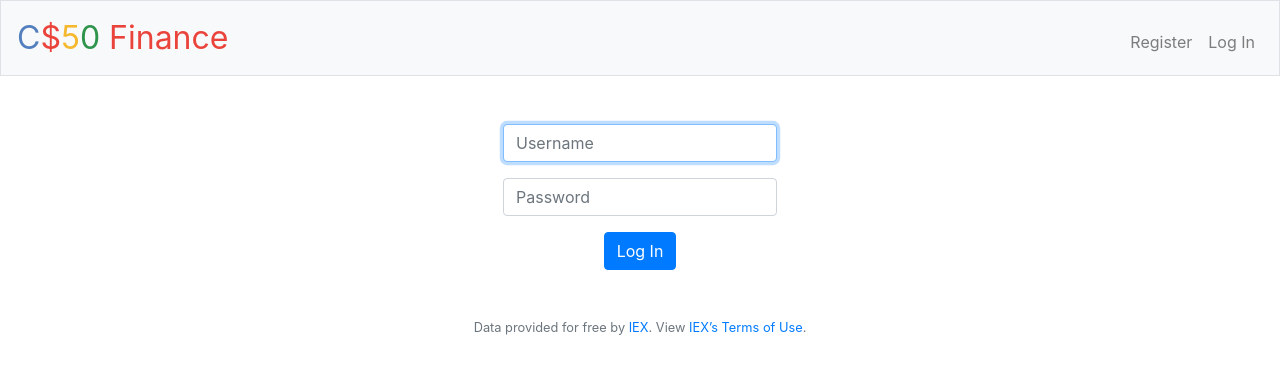
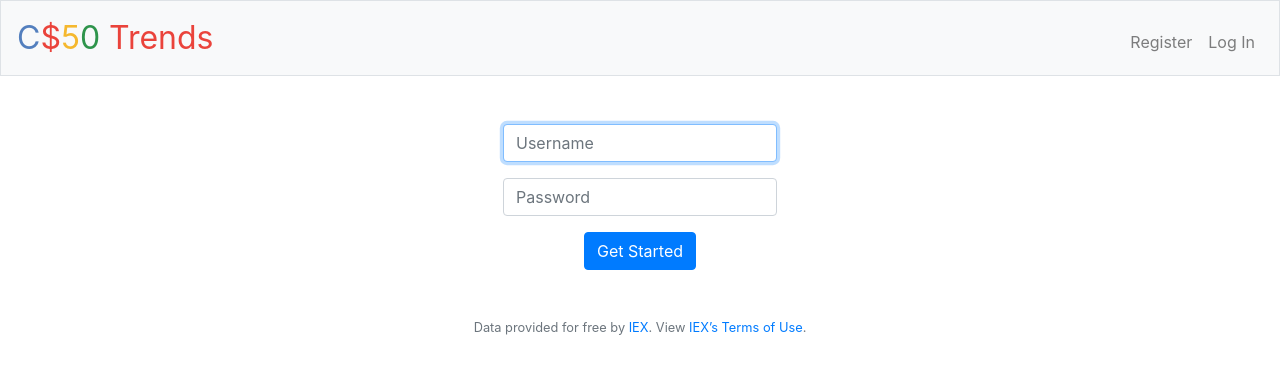
Before and after one commit to Roberte20/csproject, a Flask app: page /login in a window 1280 px wide. Shown: the top 374 px of the page. Run offline with Flask 2, Linux system fonts and the light colour scheme; some libraries are stand-ins or nearby versions.

Commit message:
Changed Layout

```diff
--- a/templates/layout.html
+++ b/templates/layout.html
@@ -20,14 +20,14 @@
         <script src="https://cdnjs.cloudflare.com/ajax/libs/popper.js/1.14.7/umd/popper.min.js"></script>
         <script src="https://stackpath.bootstrapcdn.com/bootstrap/4.3.1/js/bootstrap.min.js"></script>
 
-        <title>C$50 Finance: {% block title %}{% endblock %}</title>
+        <title>Trend Trackers: {% block title %}{% endblock %}</title>
 
     </head>
 
     <body>
 
         <nav class="navbar navbar-expand-md navbar-light bg-light border">
-            <a class="navbar-brand" href="/"><span class="blue">C</span><span class="red">$</span><span class="yellow">5</span><span class="green">0</span> <span class="red">Finance</span></a>
+            <a class="navbar-brand" href="/"><span class="blue">C</span><span class="red">$</span><span class="yellow">5</span><span class="green">0</span> <span class="red">Trends</span></a>
             <button aria-controls="navbar" aria-expanded="false" aria-label="Toggle navigation" class="navbar-toggler" data-target="#navbar" data-toggle="collapse" type="button">
                 <span class="navbar-toggler-icon"></span>
             </button>
--- a/templates/login.html
+++ b/templates/login.html
@@ -12,6 +12,6 @@
         <div class="form-group">
             <input class="form-control" name="password" placeholder="Password" type="password">
         </div>
-        <button class="btn btn-primary" type="submit">Log In</button>
+        <button class="btn btn-primary" type="button">Get Started</button>
     </form>
 {% endblock %}
```
